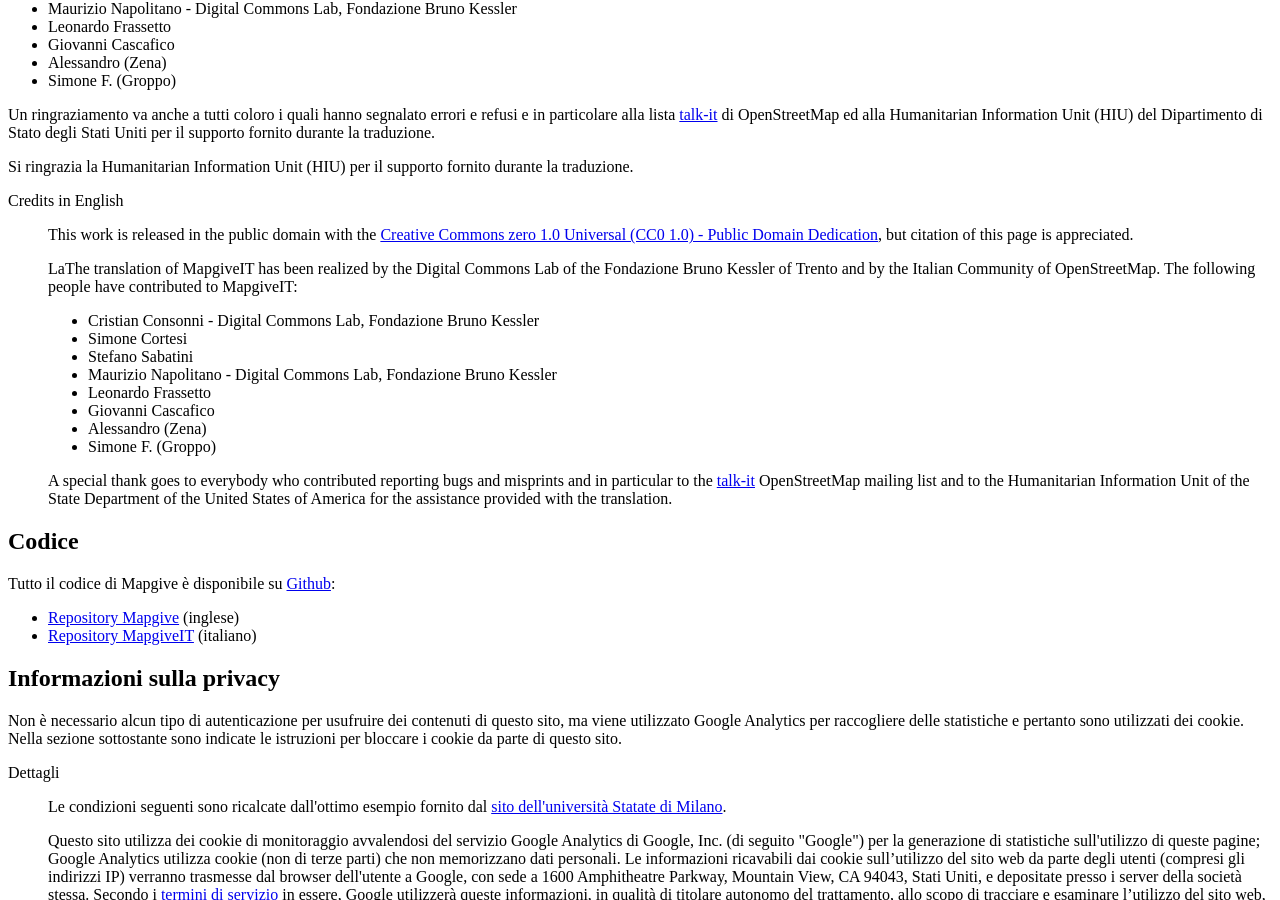
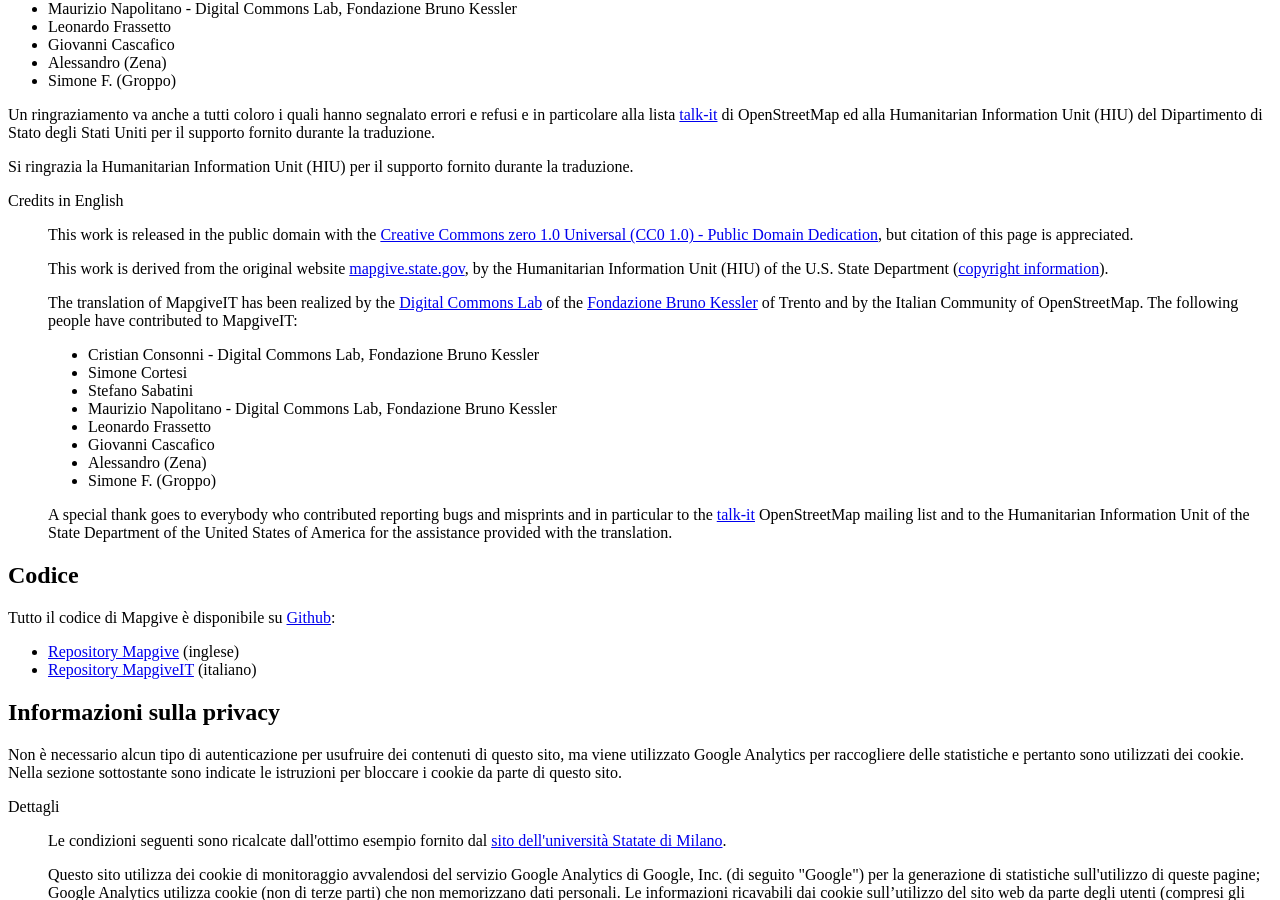
Before and after one commit to osmItalia/MapgiveIT, a Jekyll site: the page built from ulteriori-informazioni/index.html, in a window 1280 px wide and 900 px high, scrolled down 917 px. Built offline with Jekyll 4.4.1, drawn with Linux system fonts in a browser that asks for light colours; nearby versions of some CDN libraries; Markdown is read by kramdown in place of the engine named in the settings.

Commit message:
Add links, add reference to HIU

```diff
--- a/ulteriori-informazioni/index.html
+++ b/ulteriori-informazioni/index.html
@@ -109,8 +110,15 @@
               Public Domain Dedication</a>, but citation of this page is
               appreciated.</p>
 
-              <p>LaThe translation of MapgiveIT has been realized by the
-              Digital Commons Lab of the Fondazione Bruno Kessler of Trento and
+              <p>This work is derived from the original website <a href="http://mapgive.state.gov"
+              target="_blank">mapgive.state.gov</a>, by the Humanitarian
+              Information Unit (HIU) of the U.S. State Department (<a href="http://www.state.gov/misc/87529.htm#copyright"
+              target="_blank">copyright information</a>).</p>
+
+              <p>The translation of MapgiveIT has been realized by the
+              <a href="http://digitalcommonslab.fbk.eu" target="_blank">
+              Digital Commons Lab</a> of the <a href="http://www.fbk.eu"
+              target="_blank">Fondazione Bruno Kessler</a> of Trento and
               by the Italian Community of OpenStreetMap.
               The following people have contributed to MapgiveIT:
               <ul>
```
Also changed, not shown: other parts of ulteriori-informazioni/index.html (+3 -2 lines).
